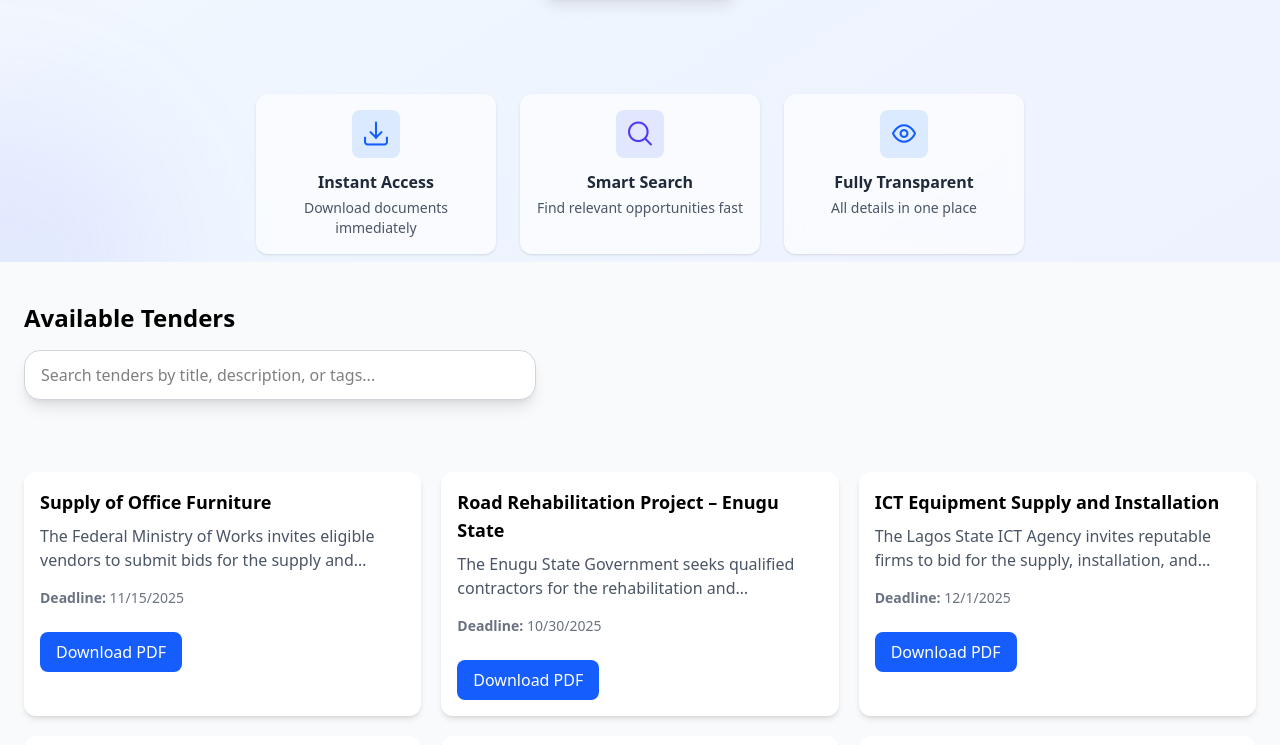
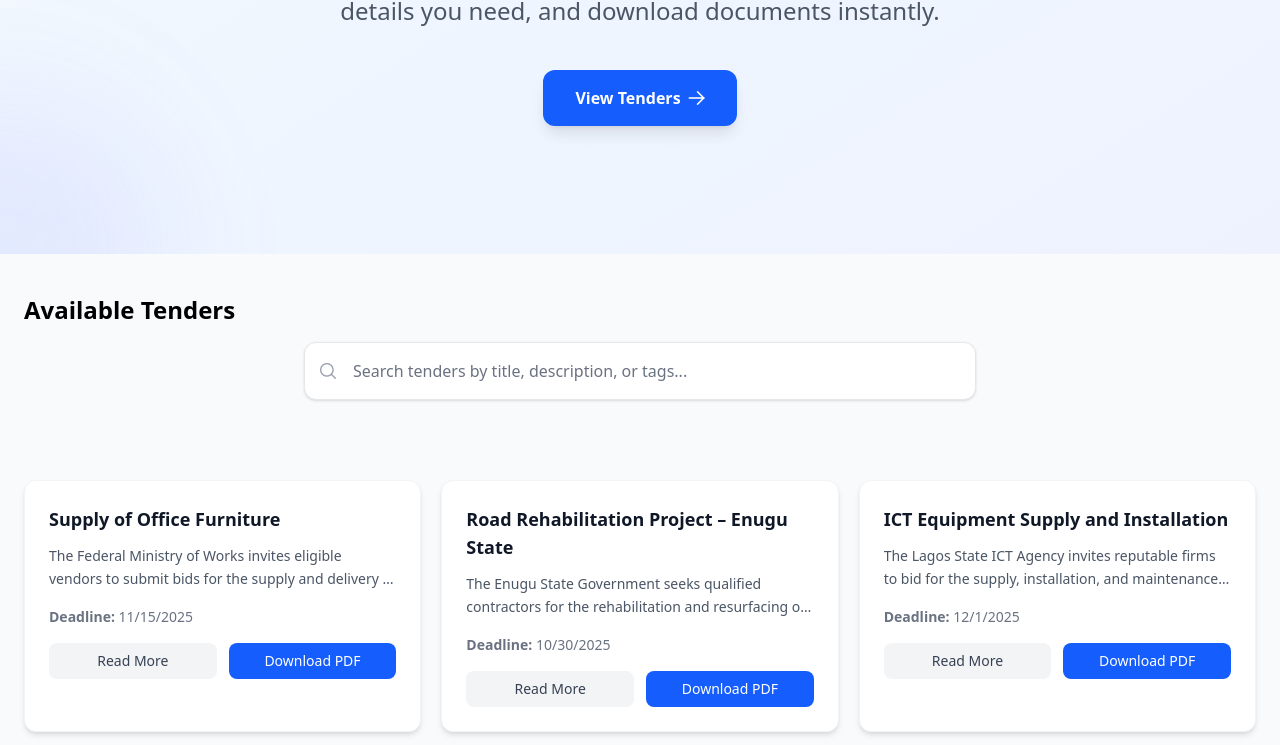
Before and after one commit to deborahkudaru/tender-download-system, a Vue app: page / in a window 1280 px wide. Shown: the part 627-1372 px from the top of the page. Built offline with nearby package versions, Linux system fonts and the light colour scheme.

Commit message:
add tender modal

```diff
--- a/src/App.vue
+++ b/src/App.vue
@@ -1,6 +1,7 @@
 <script setup>
 import { RouterView } from 'vue-router'
 import Navbar from './components/Navbar.vue';
+import Footer from './components/Footer.vue';
 
 </script>
 
@@ -8,5 +9,6 @@ import Navbar from './components/Navbar.vue';
   <div class="bg-gray-50">
     <Navbar />
     <RouterView />
+    <Footer />
   </div>
 </template>
--- /dev/null
+++ b/src/components/Footer.vue
@@ -0,0 +1,13 @@
+<script setup>
+const currentYear = new Date().getFullYear()
+</script>
+
+<template>
+    <footer class="bg-white border-t border-gray-100 py-6 mt-32">
+        <div class="max-w-7xl mx-auto px-6">
+            <p class="text-center text-sm text-gray-500 font-medium">
+                &copy; {{ currentYear }} Tender Download System
+            </p>
+        </div>
+    </footer>
+</template>
--- a/src/components/Hero.vue
+++ b/src/components/Hero.vue
@@ -57,35 +57,6 @@ function goToTenders() {
           </div>
         </button>
       </div>
-
-      <div class="grid grid-cols-1 sm:grid-cols-3 gap-6 pt-16 py-2 max-w-3xl mx-auto">
-        <div
-          class="flex flex-col items-center p-4 rounded-xl bg-white/60 backdrop-blur-sm shadow-sm hover:shadow-md transition-shadow">
-          <div class="w-12 h-12 bg-blue-100 rounded-lg flex items-center justify-center mb-3">
-            <i class="pi pi-download text-blue-600 text-2xl"></i>
-          </div>
-          <h3 class="font-semibold text-gray-800">Instant Access</h3>
-          <p class="text-sm text-gray-600 text-center mt-1">Download documents immediately</p>
-        </div>
-
-        <div
-          class="flex flex-col items-center p-4 rounded-xl bg-white/60 backdrop-blur-sm shadow-sm hover:shadow-md transition-shadow">
-          <div class="w-12 h-12 bg-indigo-100 rounded-lg flex items-center justify-center mb-3">
-            <i class="pi pi-search text-indigo-600 text-2xl"></i>
-          </div>
-          <h3 class="font-semibold text-gray-800">Smart Search</h3>
-          <p class="text-sm text-gray-600 text-center mt-1">Find relevant opportunities fast</p>
-        </div>
-
-        <div
-          class="flex flex-col items-center p-4 rounded-xl bg-white/60 backdrop-blur-sm shadow-sm hover:shadow-md transition-shadow">
-          <div class="w-12 h-12 bg-blue-100 rounded-lg flex items-center justify-center mb-3">
-            <i class="pi pi-eye text-blue-600 text-2xl"></i>
-          </div>
-          <h3 class="font-semibold text-gray-800">Fully Transparent</h3>
-          <p class="text-sm text-gray-600 text-center mt-1">All details in one place</p>
-        </div>
-      </div>
     </div>
   </div>
 </template>
--- a/src/components/Navbar.vue
+++ b/src/components/Navbar.vue
@@ -16,7 +16,7 @@ const closeMobileMenu = () => {
 <template>
     <nav class="bg-white border-b border-gray-200 relative z-50">
         <div class="flex justify-between py-5 px-6 items-center max-w-7xl mx-auto">
-            <div class="font-bold text-2xl bg-gradient-to-r from-blue-600 to-blue-800 bg-clip-text text-transparent">
+            <div class="font-bold text-2xl bg-blue-800 bg-clip-text text-transparent">
                 <RouterLink to="/" @click="closeMobileMenu" class="hover:opacity-80 transition-opacity">
                     TDS
                 </RouterLink>
--- a/src/components/SearchBar.vue
+++ b/src/components/SearchBar.vue
@@ -6,17 +6,18 @@ const searchQuery = ref('')
 
 // emit search text when user types
 watch(searchQuery, (val) => {
-  emit('search', val)
+    emit('search', val)
 })
 </script>
 
 <template>
-  <div class="w-full mb-6">
-    <input
-      v-model="searchQuery"
-      type="text"
-      placeholder="Search tenders by title, description, or tags..."
-      class="w-full max-w-lg px-4 py-3 border border-gray-300 shadow-lg bg-white rounded-2xl focus:outline-none focus:ring-2 focus:ring-blue-500"
-    />
-  </div>
+    <div class="w-full mb-8">
+        <div class="relative max-w-2xl mx-auto">
+            <input v-model="searchQuery" type="text" placeholder="Search tenders by title, description, or tags..."
+                class="w-full px-5 py-4 pl-12 text-gray-700 placeholder-gray-500 bg-white border border-gray-200 rounded-xl shadow-sm focus:outline-none focus:border-blue-500 focus:ring-2 focus:ring-blue-200 transition-all duration-200" />
+            <div class="absolute inset-y-0 left-0 flex items-center pl-4 pointer-events-none">
+                <i class="pi pi-search text-gray-400"></i>
+            </div>
+        </div>
+    </div>
 </template>
--- a/src/components/TenderCard.vue
+++ b/src/components/TenderCard.vue
@@ -3,6 +3,7 @@ import { jsPDF } from "jspdf";
 import { useToast } from "vue-toastification";
 
 const toast = useToast();
+const emit = defineEmits(['show-details']);
 
 const props = defineProps({
   tender: {
@@ -11,8 +12,7 @@ const props = defineProps({
   },
 });
 
-
-// dpf downloader function
+// pdf downloader function
 const downloadTender = (tender) => {
   try {
     toast.info(`Downloading "${tender.title}"...`);
@@ -56,24 +56,36 @@ const downloadTender = (tender) => {
     toast.error("Failed to generate tender PDF.");
   }
 };
+
+const showDetails = () => {
+  emit('show-details', props.tender);
+};
 </script>
 
 <template>
-  <div class="p-4 rounded-xl bg-white shadow-md">
-    <h3 class="text-lg font-semibold mb-2">{{ tender.title }}</h3>
-    <p class="text-gray-600 mb-4 line-clamp-2">
+  <div class="p-6 rounded-xl bg-white shadow-md border border-gray-100 hover:shadow-lg transition-shadow">
+    <h3 class="text-lg font-semibold mb-3 text-gray-900">{{ tender.title }}</h3>
+    <p class="text-gray-600 mb-4 line-clamp-2 text-sm leading-relaxed">
       {{ tender.description }}
     </p>
-    <p class="text-sm text-gray-500 mb-3">
+    <p class="text-sm text-gray-500 mb-4">
       <strong>Deadline:</strong>
       {{ new Date(tender.deadline).toLocaleDateString() }}
     </p>
 
+    <div class="flex gap-3">
+      <button
+        @click="showDetails"
+        class="flex-1 bg-gray-100 text-gray-700 px-4 py-2 rounded-lg hover:bg-gray-200 transition-colors text-sm font-medium"
+      >
+        Read More
+      </button>
       <button
         @click="downloadTender(tender)"
-      class="bg-blue-600 text-white px-4 py-2 mt-3 rounded-lg hover:bg-blue-700 transition-colors"
+        class="flex-1 bg-blue-600 text-white px-4 py-2 rounded-lg hover:bg-blue-700 transition-colors text-sm font-medium"
       >
         Download PDF
       </button>
     </div>
+  </div>
 </template>
--- a/src/components/TenderList.vue
+++ b/src/components/TenderList.vue
@@ -1,6 +1,7 @@
 <script setup>
 import { reactive, onMounted, ref, computed } from 'vue'
 import TenderCard from './TenderCard.vue'
+import TenderModal from './TenderModal.vue' // Import the modal
 import PulseLoader from 'vue-spinner/src/PulseLoader.vue'
 import SearchBar from './SearchBar.vue'
 
@@ -21,6 +22,10 @@ const searchQuery = ref('')
 const currentPage = ref(1)
 const itemsPerPage = ref(6)
 
+// Modal state
+const selectedTender = ref(null)
+const showModal = ref(false)
+
 // fetch tenders from dummy json file
 onMounted(async () => {
     try {
@@ -35,6 +40,18 @@ onMounted(async () => {
         state.isLoading = false
     }
 })
+
+// Handle show details from TenderCard
+const handleShowDetails = (tender) => {
+  selectedTender.value = tender
+  showModal.value = true
+}
+
+// Handle modal close
+const handleCloseModal = () => {
+  showModal.value = false
+  selectedTender.value = null
+}
 
 // computed filtered list
 const filteredTenders = computed(() => {
@@ -121,7 +138,12 @@ const goToPage = (page) => {
         </div>
 
         <div class="grid grid-cols-1 md:grid-cols-2 lg:grid-cols-3 gap-5">
-            <TenderCard v-for="tender in paginatedTenders" :key="tender.id" :tender="tender" />
+            <TenderCard
+                v-for="tender in paginatedTenders"
+                :key="tender.id"
+                :tender="tender"
+                @show-details="handleShowDetails"
+            />
         </div>
 
         <!-- Pagination Controls -->
@@ -174,5 +196,12 @@ const goToPage = (page) => {
             {{ Math.min(currentPage * itemsPerPage, filteredTenders.length) }}
             of {{ filteredTenders.length }} tenders
         </div>
+
+        <!-- Tender Modal -->
+        <TenderModal
+            :tender="selectedTender"
+            :show="showModal"
+            @close="handleCloseModal"
+        />
     </div>
 </template>
--- /dev/null
+++ b/src/components/TenderModal.vue
@@ -0,0 +1,71 @@
+<script setup>
+import { useToast } from "vue-toastification";
+
+const toast = useToast();
+
+defineProps({
+  tender: {
+    type: Object,
+    default: null,
+  },
+  show: {
+    type: Boolean,
+    default: false,
+  },
+});
+
+const emit = defineEmits(['close']);
+
+const closeModal = () => {
+  emit('close');
+};
+</script>
+
+<template>
+  <div v-if="show" class="fixed inset-0 bg-black/20 flex items-center justify-center p-4 z-50">
+    <div class="bg-white rounded-xl shadow-2xl max-w-2xl w-full max-h-[90vh] overflow-hidden">
+      <!-- Header -->
+      <div class="flex justify-between items-start p-6 border-b border-gray-200">
+        <div class="flex-1">
+          <h2 class="text-xl font-bold text-gray-900 mb-2">{{ tender?.title }}</h2>
+          <div class="flex flex-wrap gap-4 text-sm text-gray-600">
+            <span class="bg-blue-50 px-2 py-1 rounded-xl">
+              Budget: {{ tender?.budget || 'N/A' }}
+            </span>
+            <span class="bg-red-50 px-2 py-1 rounded-xl">
+              Deadline: {{ new Date(tender?.deadline).toLocaleDateString() }}
+            </span>
+          </div>
+        </div>
+        <button
+          @click="closeModal"
+          class="ml-4 text-gray-400 hover:text-gray-600 transition-colors"
+        >
+          <i class="pi pi-times text-xl"></i>
+        </button>
+      </div>
+
+      <div class="p-6 overflow-y-auto max-h-[60vh]">
+        <div class="mb-6">
+          <h3 class="font-semibold text-gray-900 mb-3">Description</h3>
+          <p class="text-gray-700 leading-relaxed whitespace-pre-line">
+            {{ tender?.description || 'No description provided.' }}
+          </p>
+        </div>
+
+        <div v-if="tender?.tags?.length" class="mb-6">
+          <h3 class="font-semibold text-gray-900 mb-3">Tags</h3>
+          <div class="flex flex-wrap gap-2">
+            <span
+              v-for="tag in tender.tags"
+              :key="tag"
+              class="bg-gray-100 text-gray-700 px-3 py-1 rounded-full text-sm"
+            >
+              {{ tag }}
+            </span>
+          </div>
+        </div>
+      </div>
+    </div>
+  </div>
+</template>
```
Lines whose indentation alone changed are shown as unchanged.
